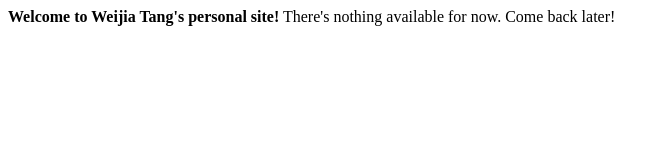
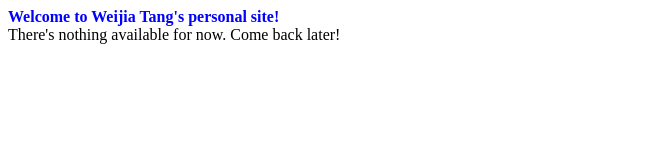
Before and after one commit to wtang1996/wtang.me, a plain HTML site: page index.html in a window 1280 px wide. Shown: the whole page, without its empty margins (0-669 px from the left). Drawn offline with Linux system fonts and the light colour scheme.

Commit message:
more content

```diff
--- a/index.html
+++ b/index.html
@@ -5,7 +5,7 @@
   </head>
 
   <body>
-    <b>Welcome to Weijia Tang's personal site!</b>
-    There's nothing available for now. Come back later!
+    <b><font size="3" color="blue">Welcome to Weijia Tang's personal site!</font></b>
+    <br>There's nothing available for now. Come back later!
   </body>
 </html>
```
